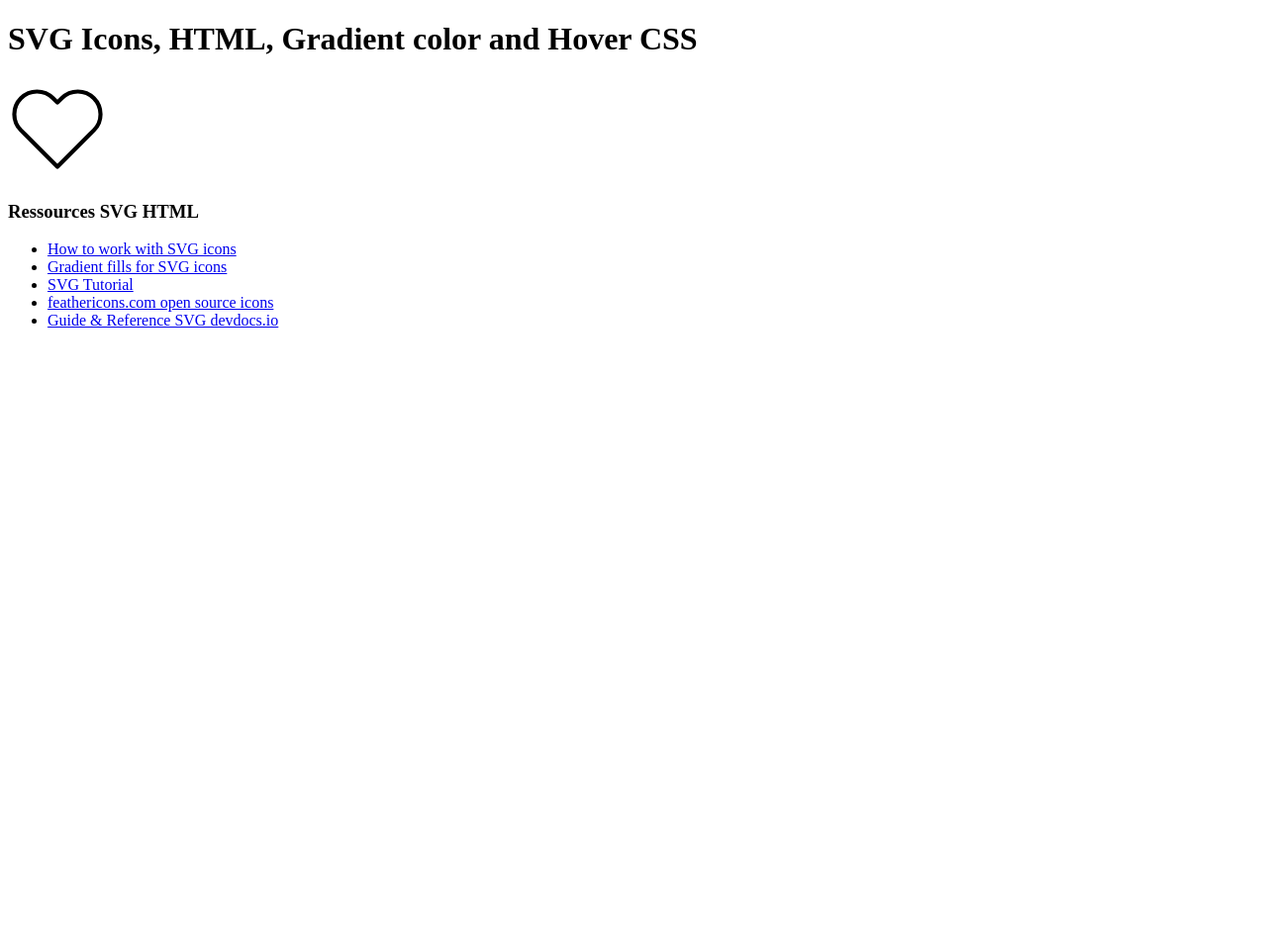
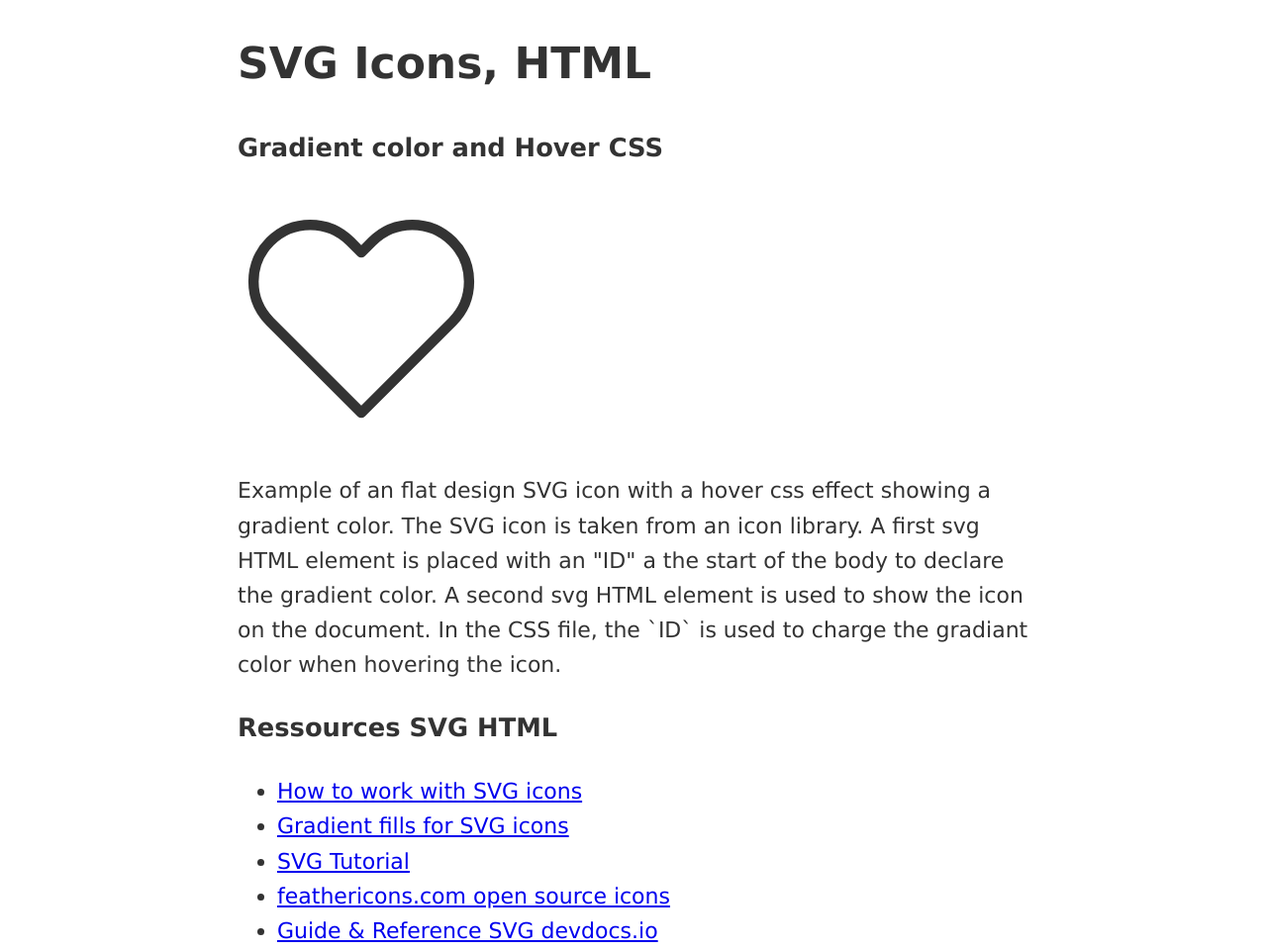
Before and after one commit to LeanSpaceOC/SVG-linearGradient, a plain HTML site: page index.html in a window 1280 px wide. Shown: the whole page at 99% size. Before the commit the page ends 800 px from the top, so only its background shows below. Drawn offline with Linux system fonts and the light colour scheme.

Commit message:
text added to index file

```diff
--- a/index.html
+++ b/index.html
@@ -1,42 +1,85 @@
 <!DOCTYPE html>
 <html lang="en">
   <head>
-    <meta charset="UTF-8">
-    <meta http-equiv="X-UA-Compatible" content="IE=edge">
-    <meta name="viewport" content="width=device-width, initial-scale=1.0">
-    <link rel="stylesheet" href="style.css">
+    <meta charset="UTF-8" />
+    <meta http-equiv="X-UA-Compatible" content="IE=edge" />
+    <meta name="viewport" content="width=device-width, initial-scale=1.0" />
+    <link rel="stylesheet" href="style.css" />
     <title>Coeur CSS</title>
   </head>
   <body>
-    <svg style="width:0;height:0;position:absolute;" aria-hidden="true" focusable="false">
+
+    <svg
+      style="width: 0; height: 0; position: absolute"
+      aria-hidden="true"
+      focusable="false"
+    >
       <linearGradient id="svg-gradient" x1="0%" y1="0%" x2="0%" y2="100%">
         <stop offset="0%" stop-color="#a1959b" />
         <stop offset="50%" stop-color="#e47864" />
         <stop offset="100%" stop-color="#711328" />
       </linearGradient>
     </svg>
-   <h1>SVG Icons, HTML, Gradient color and Hover CSS</h1>
-    <svg xmlns="http://www.w3.org/2000/svg"
-    width="100"
-    height="100"
+
+    <main>
+
+      <h1>SVG Icons, HTML</h1>
+      <h3>Gradient color and Hover CSS</h3>
+
+
+      <svg
+        role="img"
+        aria-labelledby="first name"
+        xmlns="http://www.w3.org/2000/svg"
+        width="250"
+        height="250"
         viewBox="0 0 24 24"
         fill="none"
         stroke="currentColor"
         stroke-width="1"
         stroke-linecap="round"
         stroke-linejoin="round"
-    class="feather feather-heart">
-    <path d="M20.84 4.61a5.5 5.5 0 0 0-7.78 0L12 5.67l-1.06-1.06a5.5 5.5 0 0 0-7.78 7.78l1.06 1.06L12 21.23l7.78-7.78 1.06-1.06a5.5 5.5 0 0 0 0-7.78z"></path>
+        class="feather feather-heart"
+      >
+        <path
+          d="M20.84 4.61a5.5 5.5 0 0 0-7.78 0L12 5.67l-1.06-1.06a5.5 5.5 0 0 0-7.78 7.78l1.06 1.06L12 21.23l7.78-7.78 1.06-1.06a5.5 5.5 0 0 0 0-7.78z"
+        ></path>
       </svg>
+
+      <p>Example of an flat design SVG icon with a hover css effect showing a gradient color.
+        The SVG icon is taken from an icon library.  A first svg HTML element is placed with an "ID" a the start of the body to declare the gradient color. A second svg HTML element is used to show the icon on the document. In the CSS file, the `ID` is used to charge the gradiant color when hovering the icon. </p>
+
       <h3>Ressources SVG HTML</h3>
       <ul>
-        <li><a href="https://fvsch.com/svg-icons" title="fvsch.com">How to work with SVG icons</a> </li>
-        <li><a href="https://fvsch.com/svg-gradient-fill" title="fvsch.com">Gradient fills for SVG icons</a></li>
-        <li><a href="https://www.w3schools.com/graphics/svg_intro.asp" title="w3schools.com">SVG Tutorial</a></li>
-        <li><a href="https://feathericons.com/?query=heart" title="feathericons.com">feathericons.com open source icons</a></li>
-        <li><a href="https://devdocs.io/svg/">Guide & Reference SVG devdocs.io</a></li>
+        <li>
+          <a href="https://fvsch.com/svg-icons" title="fvsch.com"
+            >How to work with SVG icons</a
+          >
+        </li>
+        <li>
+          <a href="https://fvsch.com/svg-gradient-fill" title="fvsch.com"
+            >Gradient fills for SVG icons</a
+          >
+        </li>
+        <li>
+          <a
+            href="https://www.w3schools.com/graphics/svg_intro.asp"
+            title="w3schools.com"
+            >SVG Tutorial</a
+          >
+        </li>
+        <li>
+          <a
+            href="https://feathericons.com/?query=heart"
+            title="feathericons.com"
+            >feathericons.com open source icons</a
+          >
+        </li>
+        <li>
+          <a href="https://devdocs.io/svg/">Guide & Reference SVG devdocs.io</a>
+        </li>
       </ul>
-
-
+    </main>
+    <footer></footer>
   </body>
 </html>
--- a/style.css
+++ b/style.css
@@ -1,5 +1,18 @@
+body {
+  font-size: 22px;
+  font-family: Verdana, Geneva, Tahoma, sans-serif;
+  color: #333;
+  line-height: 1.6;
+}
+
 .feather-heart:hover {
   fill:url(#svg-gradient) red;
   stroke:url(#svg-gradient) red;
+}
 
+main {
+  width: 70vw;
+  max-width: 800px;
+  min-width: 280px;
+  margin: 0 auto;
 }
```
Lines whose indentation alone changed are shown as unchanged.
